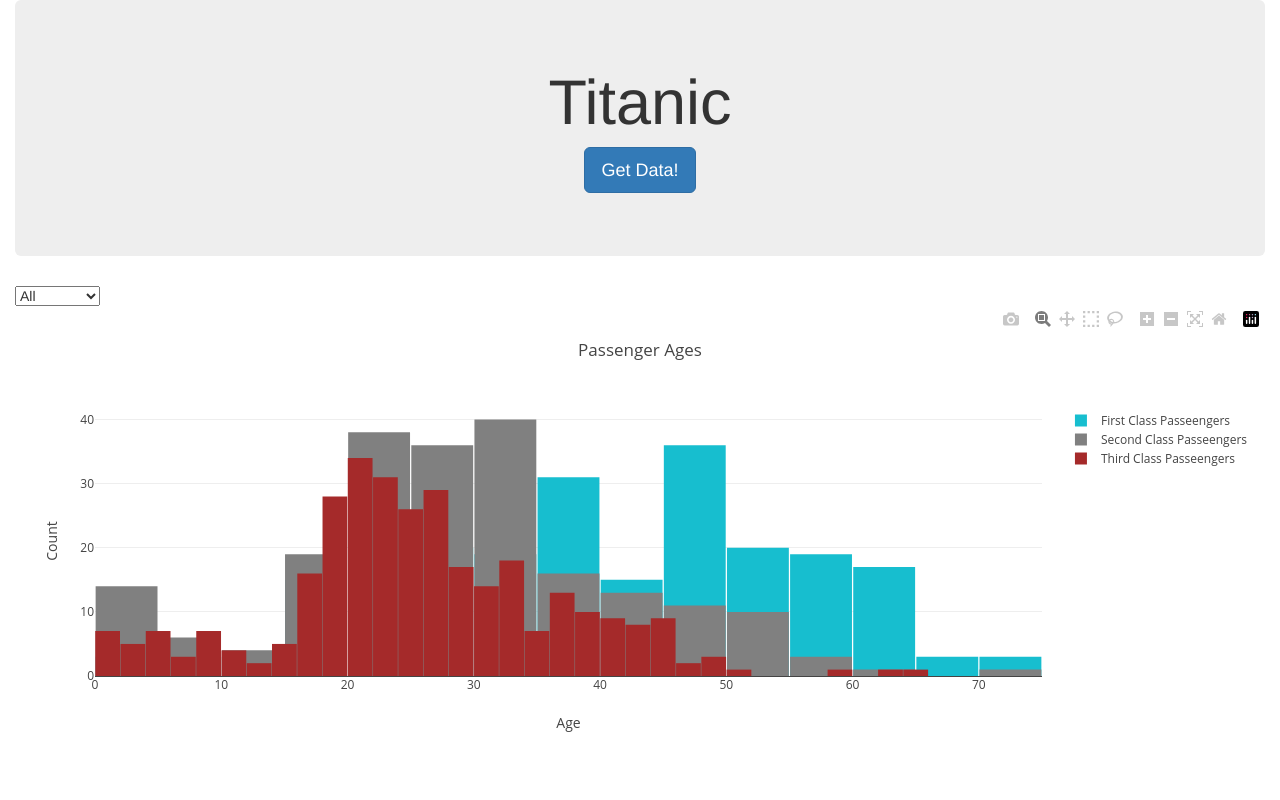
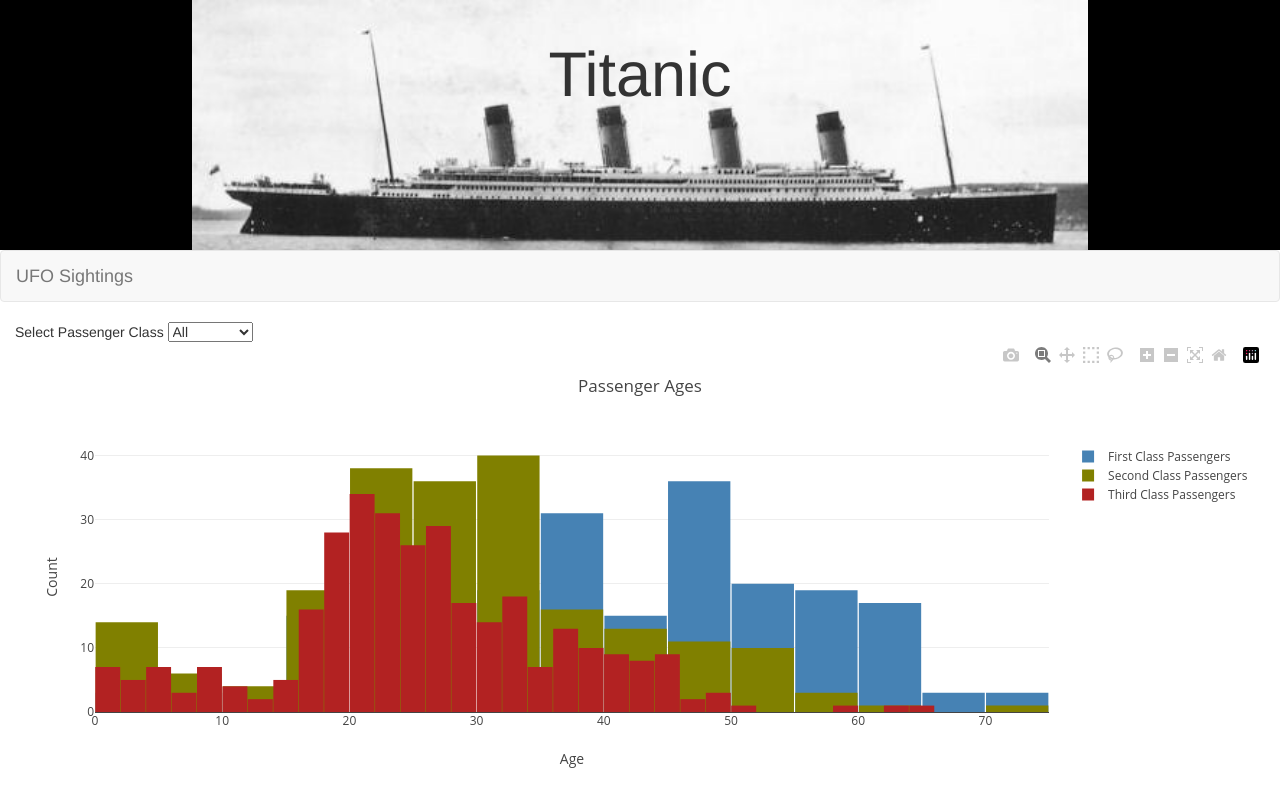
Before and after one commit to deepavadakan/Titanic-Full-Stack-App, a Flask app: page / in a window 1280 px wide. Run offline with Flask 2, Linux system fonts and the light colour scheme; data comes from the database, SQL or seed files in the repository; some libraries are stand-ins or nearby versions.

Commit message:
formatting

```diff
--- a/static/css/style.css
+++ b/static/css/style.css
@@ -1,3 +1,19 @@
-h1 {
-    color: blue;
-}
+/* The styles for the parallax */
+.top-bar {
+    position: relative;
+    height: 250px;
+    padding: 20px;
+    margin: 0;
+    background: black;
+    background-image: url("../images/titanic.jpg");
+    background-attachment: fixed;
+    background-position: top;
+    background-size: 70%;
+    background-repeat: no-repeat;
+  }
+
+  .hero h1 {
+    margin-top: 100px;
+    font-size: 0.1rem;
+    animation: title 1.2s forwards linear;
+  }
--- a/static/js/visuals.js
+++ b/static/js/visuals.js
@@ -23,7 +23,7 @@ function runChange() {
                         type: "histogram",
                         name: "First Class Passeengers",
                         marker: {
-                            color: "#17BECF"
+                            color: "#4682B4"
                         }
                     };
                     break;
@@ -33,7 +33,7 @@ function runChange() {
                         type: "histogram",
                         name: "Second Class Passeengers",
                         marker: {
-                            color: "#17BECF"
+                            color: "#808000"
                         }
                     };
                     break;
@@ -43,7 +43,7 @@ function runChange() {
                         type: "histogram",
                         name: "Third Class Passeengers",
                         marker: {
-                            color: "#17BECF"
+                            color: "#B22222"
                         }
                     };
                     break;
@@ -87,27 +87,27 @@ function init() {
         var trace1 = {
             x: firstClass,
             type: "histogram",
-            name: "First Class Passeengers",
+            name: "First Class Passengers",
             marker: {
-                color: "#17BECF"
+                color: "#4682B4"
             }
         };
 
         var trace2 = {
             x: secondClass,
             type: "histogram",
-            name: "Second Class Passeengers",
+            name: "Second Class Passengers",
             marker: {
-                color: "grey"
+                color: "#808000"
             }
         };
 
         var trace3 = {
             x: thirdClass,
             type: "histogram",
-            name: "Third Class Passeengers",
+            name: "Third Class Passengers",
             marker: {
-                color: "brown"
+                color: "#B22222"
             }
         };
 
--- a/templates/index.html
+++ b/templates/index.html
@@ -7,25 +7,33 @@
   <meta http-equiv="X-UA-Compatible" content="ie=edge">
   <title>Titanic</title>
   <link rel="stylesheet" href="https://maxcdn.bootstrapcdn.com/bootstrap/3.3.7/css/bootstrap.min.css">
-
+  <link rel="stylesheet" href="static/css/style.css">
 </head>
 
 <body>
+  <div class="wrapper">
+    <div class="top-bar jumbotron text-center">
+      <h1>Titanic</h1>
+    </div>
+    <nav class="navbar navbar-default">
       <div class="container-fluid">
-    <div class="jumbotron text-center">
-      <h1>Titanic</h1>
-      <p><a class="btn btn-primary btn-lg" href="/scrape" role="button">Get Data!</a></p>
+        <div class="navbar-header">
+          <a class="navbar-brand" href="index.html">UFO Sightings
+          </a>
         </div>
       </div>
+    </nav>
     <div class="container-fluid">
+      <div>Select Passenger Class
         <select id="selection">
           <option value="all">All</option>
           <option value="1st">1st Class</option>
           <option value="2nd">2nd Class</option>
           <option value="3rd">3rd Class</option>
         </select>
-
+      </div>
       <div id="hist"></div>
+    </div>
   </div>
   <script src="https://d3js.org/d3.v6.min.js"></script>
   <script src="https://cdn.plot.ly/plotly-latest.min.js"></script>
```
Also changed, not shown: static/images/titanic.jpg (added). Lines whose indentation alone changed are shown as unchanged.
